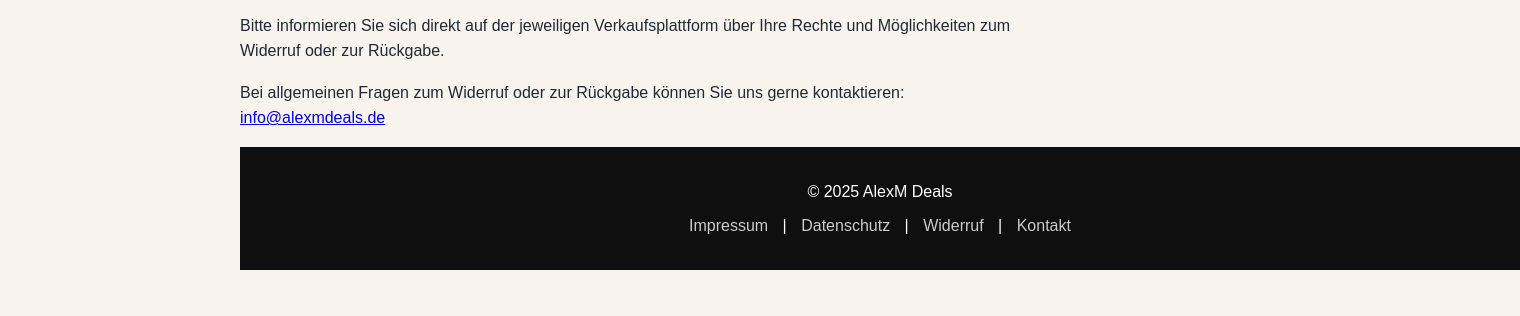
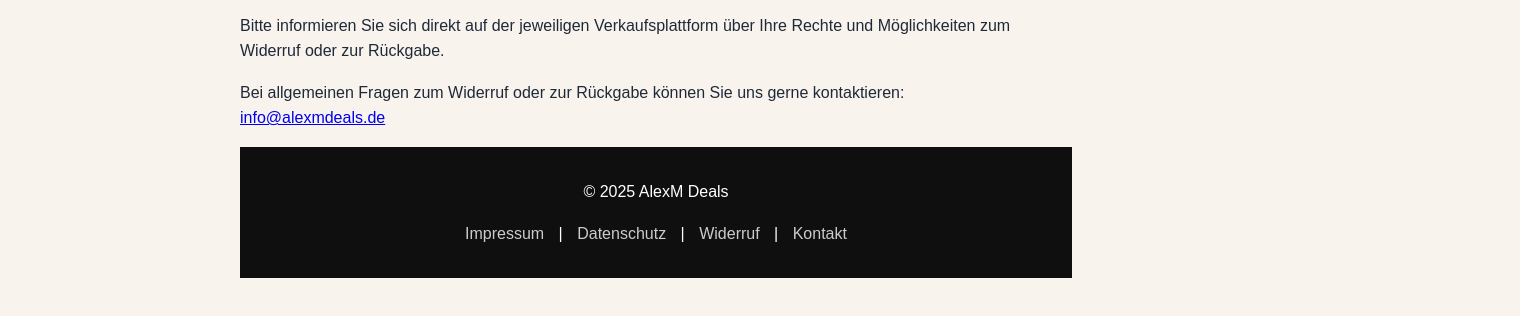
Before and after one commit to alexmdeals/linktree, a plain HTML site: page widerruf.html in a window 1280 px wide. Shown: the part 184-500 px from the top of the page, 1520 px wide, since content can reach past the window. Drawn offline with Linux system fonts and the light colour scheme.

Commit message:
Update footer.html

```diff
--- a/footer.html
+++ b/footer.html
@@ -1,9 +1,11 @@
-<footer style="background-color: #0f0f0f; color: #fff; text-align: center; padding: 2rem 1rem; width: 100vw; box-sizing: border-box;">
-  <p style="margin: 0 0 0.5rem;">&copy; 2025 AlexM Deals</p>
+<footer style="background-color: #0f0f0f; color: #fff; text-align: center; padding: 2rem 1rem; width: 100%;">
+  <div style="max-width: 900px; margin: 0 auto;">
+    <p style="margin: 0 0 1rem;">&copy; 2025 AlexM Deals</p>
     <p style="margin: 0;">
       <a href="impressum.html" style="color: #ccc; text-decoration: none; margin: 0 10px;">Impressum</a> |
       <a href="datenschutz.html" style="color: #ccc; text-decoration: none; margin: 0 10px;">Datenschutz</a> |
       <a href="widerruf.html" style="color: #ccc; text-decoration: none; margin: 0 10px;">Widerruf</a> |
       <a href="mailto:info@alexmdeals.de" style="color: #ccc; text-decoration: none; margin: 0 10px;">Kontakt</a>
     </p>
+  </div>
 </footer>
```
Lines whose indentation alone changed are shown as unchanged.
